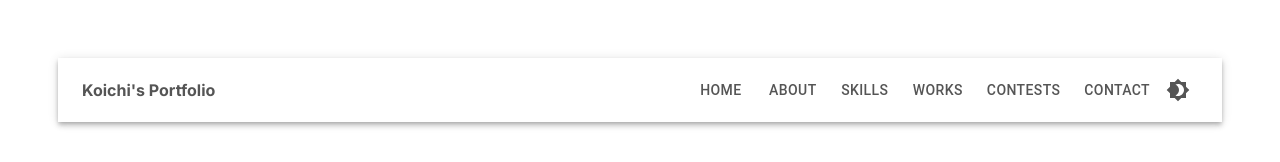
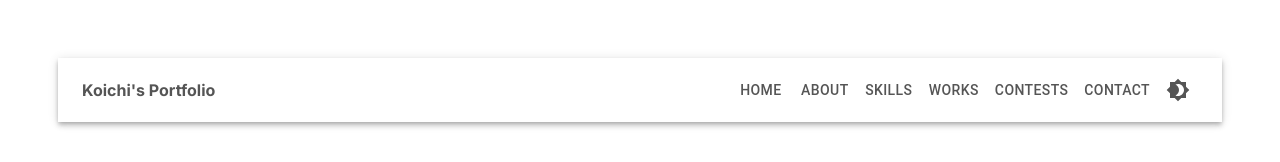
Before and after one commit to Koichi5/portfolio-next, a Next.js app: page / in a window 1280 px wide. Shown: the top 162 px of the page. Built offline with nearby package versions, Linux system fonts and the light colour scheme; no server answers; the database is empty.

Commit message:
edit header style and delete unused code

```diff
--- a/src/components/theme_mode_button.tsx
+++ b/src/components/theme_mode_button.tsx
@@ -2,7 +2,6 @@
 import { useEffect, useState } from "react";
 import Brightness4Icon from "@mui/icons-material/Brightness4";
 import Brightness7Icon from "@mui/icons-material/Brightness7";
-import { SunLight, HalfMoon } from "iconoir-react";
 import { IconButton } from "@mui/material";
 
 export const ThemeModeButton = () => {
--- a/src/pages/header/header.tsx
+++ b/src/pages/header/header.tsx
@@ -28,22 +28,11 @@
   fontWeight: "bold",
 }));
 
-const CustomHeaderButton = styled(Button)(({ theme }) => ({
-  marginLeft: theme.spacing(1),
-  "&:focus": {
-    outline: "none",
-  },
-  "&:active": {
-    boxShadow: "none",
-  },
-}));
-
 import { ThemeModeButton } from "@/components/theme_mode_button";
 import { AppBar, Button, Toolbar } from "@mui/material";
 import { styled } from "@mui/material/styles";
 
 function Header() {
-  //   const classes = useStyles();
   return (
     <CustomHeaderRootDiv>
       <AppBar position="static" color="transparent">
@@ -51,24 +40,24 @@
           <CustomHeaderTitle>
             <p color="inherit">Koichi's Portfolio</p>
           </CustomHeaderTitle>
-          <CustomHeaderButton>
+          <Button>
           <a href="#">HOME</a>
-          </CustomHeaderButton>
-          <CustomHeaderButton>
+          </Button>
+          <Button>
             <a href="#about">ABOUT</a>
-          </CustomHeaderButton>
-          <CustomHeaderButton>
+          </Button>
+          <Button>
             <a href="#skills">SKILLS</a>
-          </CustomHeaderButton>
-          <CustomHeaderButton>
+          </Button>
+          <Button>
             <a href="#works">WORKS</a>
-          </CustomHeaderButton>
-          <CustomHeaderButton>
+          </Button>
+          <Button>
             <a href="#contests">CONTESTS</a>
-          </CustomHeaderButton>
-          <CustomHeaderButton>
+          </Button>
+          <Button>
             <a href="#contact">CONTACT</a>
-          </CustomHeaderButton>
+          </Button>
           <ThemeModeButton />
         </Toolbar>
       </AppBar>
```
Also changed, not shown: src/app/globals.css (+0 -117 lines).
